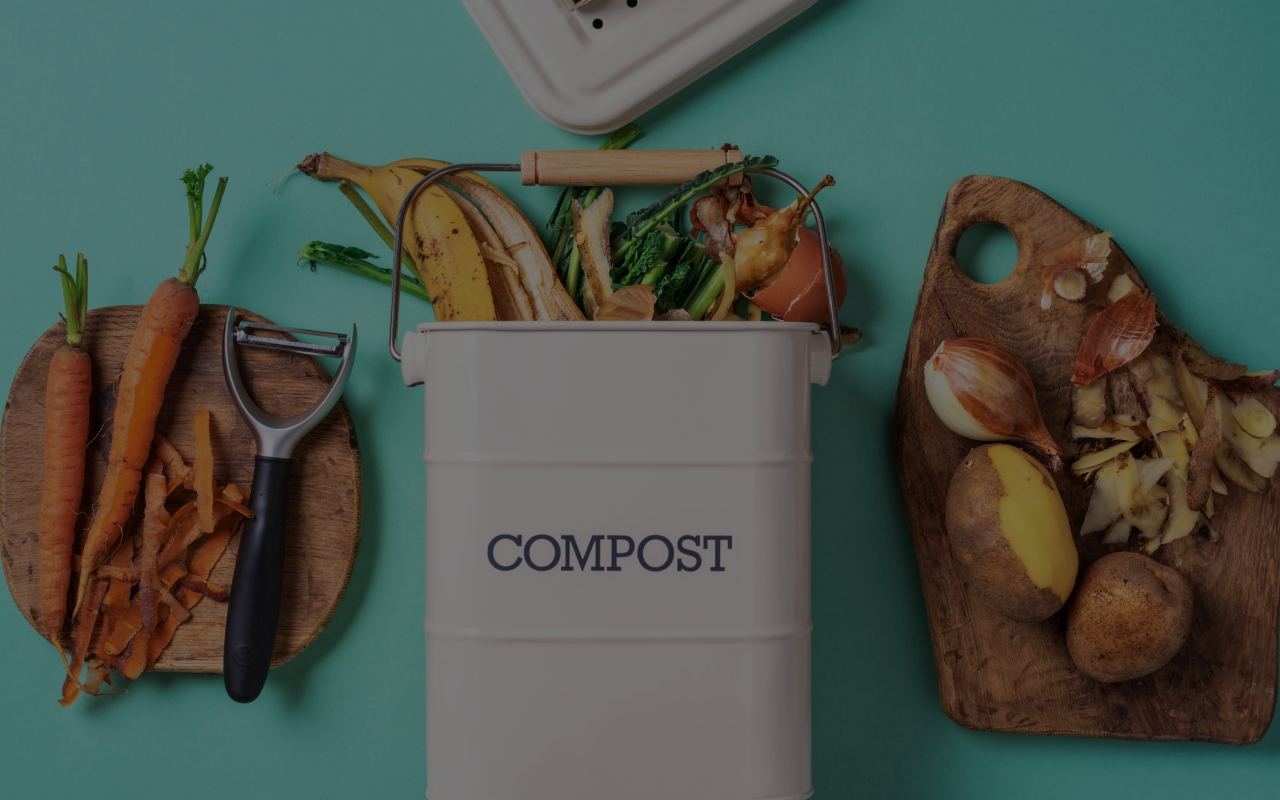
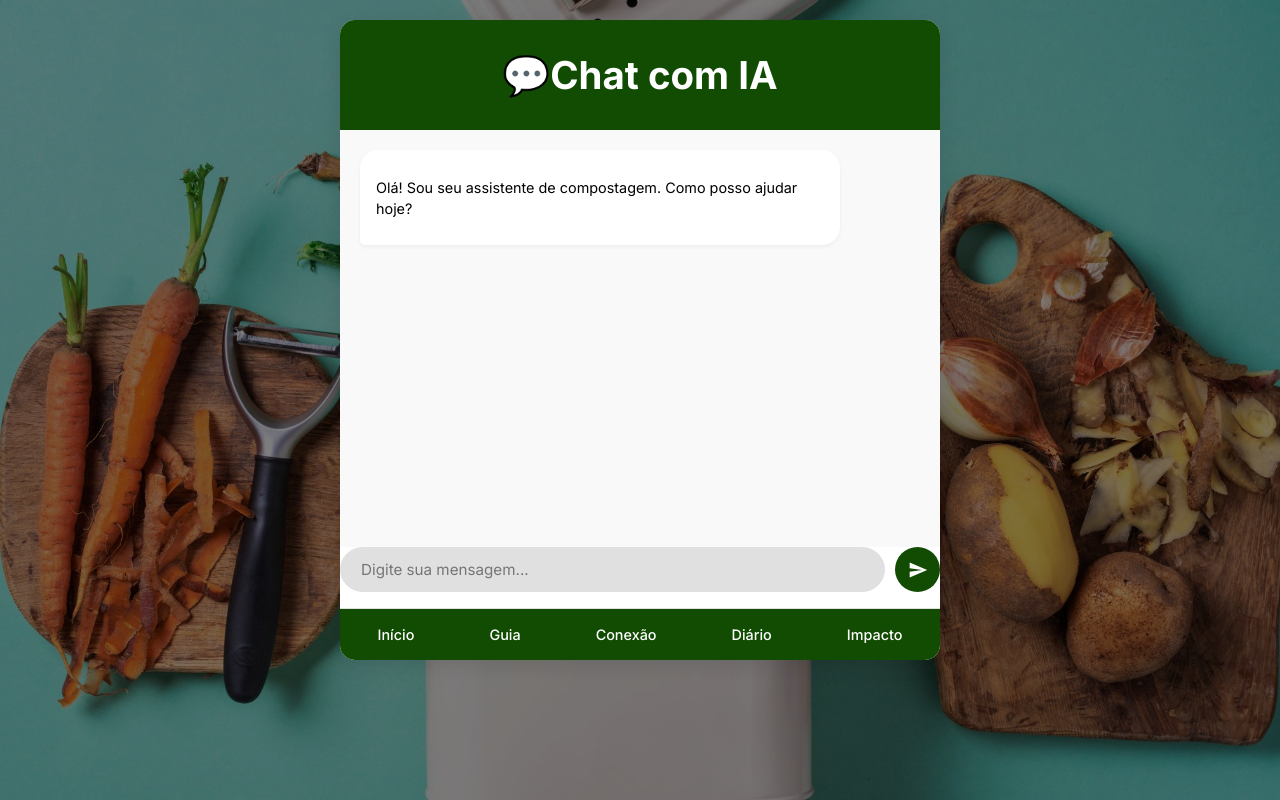
Before and after one commit to AlberthyFerraz/desafio5, a React (Create React App) app: page /chat in a window 1280 px wide. Before the commit this address had no page. Built offline with nearby package versions, Linux system fonts and the light colour scheme.

Commit message:
add do prototipo do chat ia e alguns ajustes

```diff
--- a/src/App.js
+++ b/src/App.js
@@ -7,6 +7,7 @@ import GuiaCompostagem from './pages/guia-compostagem/GuiaCompostagem';
 import RedeComposta from './pages/rede-composta/RedeComposta';
 import DiarioCompostagem from './pages/diario-compostagem/DiarioCompostagem';
 import MeuImpacto from './pages/meu-impacto/MeuImpacto';
+import Chat from './pages/chat/Chat';
 
 function App() {
   return (
@@ -20,7 +21,8 @@ function App() {
         <Route path="/conexao" element={<RedeComposta />} />
         <Route path="/diario" element={<DiarioCompostagem />} />
         <Route path="/impacto" element={<MeuImpacto />} />
-        <Route path="/" element={<Navigate to="/login" />} />
+        <Route path="/chat" element={<Chat />} />
+        <Route path="/" element={<Navigate to="/login" replace />} />
       </Routes>
     </Router>
   );
--- /dev/null
+++ b/src/pages/chat/Chat.css
@@ -0,0 +1,125 @@
+.chat-container {
+  display: flex;
+  flex-direction: column;
+  max-width: 600px; /* Largura máxima reduzida */
+  width: 90%;
+  height: 80vh;
+  margin: 20px auto; /* Centraliza na tela */
+  background-color: white;
+  border-radius: 15px;
+  box-shadow: 0 4px 20px rgba(0, 0, 0, 0.1);
+  overflow: hidden;
+  position: relative;
+}
+
+.chat-header {
+  background-color: #114C02;
+  color: white;
+  padding: 6px;
+  text-align: center;
+  font-size: 1.2rem;
+}
+
+.chat-messages {
+  flex: 1;
+  padding: 20px;
+  overflow-y: auto;
+  display: flex;
+  flex-direction: column;
+  background-color: #f9f9f9;
+}
+
+.message {
+  margin-bottom: 15px;
+  padding: 12px 16px;
+  border-radius: 18px;
+  max-width: 80%;
+  line-height: 1.4;
+  font-size: 0.95rem;
+}
+
+.ai-message {
+  background-color: white;
+  align-self: flex-start;
+  border-bottom-left-radius: 5px;
+  box-shadow: 0 2px 4px rgba(0,0,0,0.05);
+}
+
+.user-message {
+  background-color: #4CAF50;
+  color: white;
+  align-self: flex-end;
+  border-bottom-right-radius: 5px;
+}
+
+.chat-input-container {
+  padding: 15px;
+  background-color: white;
+  border-top: 1px solid #e0e0e0;
+}
+
+.chat-input {
+  display: flex;
+  width: 100%;
+}
+
+.chat-input input {
+  flex: 1;
+  padding: 12px 20px;
+  border: 1px solid #e0e0e0;
+  border-radius: 30px;
+  font-size: 0.95rem;
+  outline: none;
+  margin-right: 10px;
+  transition: all 0.3s;
+}
+
+.chat-input input:focus {
+  border-color: #4CAF50;
+  box-shadow: 0 0 0 2px rgba(76, 175, 80, 0.2);
+}
+
+.chat-input button {
+  background-color: #114C02;
+  border: none;
+  border-radius: 50%;
+  width: 45px;
+  height: 45px;
+  display: flex;
+  align-items: center;
+  justify-content: center;
+  cursor: pointer;
+  transition: all 0.3s;
+}
+
+.chat-input button:hover {
+  background-color: #3e8e41;
+}
+
+.chat-input button svg {
+  fill: white;
+  width: 20px;
+  height: 20px;
+}
+
+.chat-nav {
+  display: flex;
+  justify-content: space-around;
+  padding: 12px 0;
+  background-color: #114C02;
+  border-top: 1px solid #e0e0e0;
+}
+
+.chat-nav a {
+  color: #ffffff;
+  text-decoration: none;
+  font-weight: 500;
+  padding: 5px 10px;
+  border-radius: 5px;
+  transition: all 0.3s;
+  font-size: 0.9rem;
+}
+
+.chat-nav a:hover {
+  background-color: rgba(76, 175, 80, 0.1);
+}
--- /dev/null
+++ b/src/pages/chat/Chat.jsx
@@ -0,0 +1,63 @@
+import { useState } from 'react';
+import { Link } from 'react-router-dom';
+import './Chat.css';
+
+function Chat() {
+  const [message, setMessage] = useState('');
+  const [messages, setMessages] = useState([
+    { text: 'Olá! Sou seu assistente de compostagem. Como posso ajudar hoje?', sender: 'ai' }
+  ]);
+
+  const handleSendMessage = (e) => {
+    e.preventDefault();
+    if (message.trim() === '') return;
+
+    // Adiciona a mensagem do usuário
+    setMessages([...messages, { text: message, sender: 'user' }]);
+
+    // Limpa o input
+    setMessage('');
+
+    // Aqui você pode adicionar a lógica para a resposta da IA
+  };
+
+  return (
+    <div className="chat-container">
+      <div className="chat-header">
+        <h1><span>💬</span>Chat com IA</h1>
+      </div>
+
+      <div className="chat-messages">
+        {messages.map((msg, index) => (
+          <div key={index} className={`message ${msg.sender}-message`}>
+            <p>{msg.text}</p>
+          </div>
+        ))}
+      </div>
+
+      <form onSubmit={handleSendMessage} className="chat-input">
+        <input
+          type="text"
+          value={message}
+          onChange={(e) => setMessage(e.target.value)}
+          placeholder="Digite sua mensagem..."
+        />
+        <button type="submit">
+          <svg xmlns="http://www.w3.org/2000/svg" width="24" height="24" viewBox="0 0 24 24" fill="#4CAF50">
+            <path d="M2.01 21L23 12 2.01 3 2 10l15 2-15 2z"/>
+          </svg>
+        </button>
+      </form>
+
+      <nav className="chat-nav">
+        <Link to="/dashboard">Início</Link>
+        <Link to="/guia">Guia</Link>
+        <Link to="/conexao">Conexão</Link>
+        <Link to="/diario">Diário</Link>
+        <Link to="/impacto">Impacto</Link>
+      </nav>
+    </div>
+  );
+}
+
+export default Chat;
--- a/src/pages/dashboard/Dashboard.css
+++ b/src/pages/dashboard/Dashboard.css
@@ -121,3 +121,27 @@ body::before {
   background: rgba(0, 0, 0, 0.5); /* Ajuste o 0.5 para mais/menos escuridão */
   z-index: -1; /* Mantém atrás do conteúdo */
 }
+/* Estilo do Botão de Chat */
+.chat-button {
+  position: fixed;
+  bottom: 80px;
+  right: 20px;
+  width: 60px;
+  height: 60px;
+  background-color: #4CAF50;
+  border-radius: 50%;
+  display: flex;
+  justify-content: center;
+  align-items: center;
+  box-shadow: 0 4px 8px rgba(0, 0, 0, 0.2);
+  text-decoration: none;
+  color: white;
+  font-size: 24px;
+  z-index: 1000;
+  transition: all 0.3s ease;
+}
+
+.chat-button:hover {
+  background-color: #3e8e41;
+  transform: scale(1.1);
+}
--- a/src/pages/dashboard/Dashboard.jsx
+++ b/src/pages/dashboard/Dashboard.jsx
@@ -9,7 +9,7 @@ function Dashboard() {
 
   return (
     <div className="dashboard-container">
-       <div className="logo-container">
+      <div className="logo-container">
         <img src={logo} alt="Logo Composta+" className="dashboard-logo" />
       </div>
       <h1>Bem-vindo(a) ao Composta+!</h1>
@@ -37,13 +37,17 @@ function Dashboard() {
         </Link>
       </div>
 
-      <nav className="dashboard-nav">
-        <Link to="/dashboard">Início</Link>
-        <Link to="/guia">Guia</Link>
-        <Link to="/conexao">Conexão</Link>
-        <Link to="/diario">Diário</Link>
-        <Link to="/impacto">Impacto</Link>
-      </nav>
+      {/* Botão de Chat Flutuante */}
+      <Link to="/chat" className="chat-button">
+        <span>💬</span>
+      </Link>
+
+     <nav className="dashboard-nav">
+              <Link to="/dashboard">🏠Início</Link>
+             <Link to="/guia">📚Guia</Link>
+             <Link to="/conexao">🤝Conexão</Link>
+             <Link to="/impacto">🌎Impacto</Link>
+           </nav>
     </div>
   );
 }
```
Also changed, not shown: src/pages/guia-compostagem/GuiaCompostagem.jsx (+121 -52 lines).
